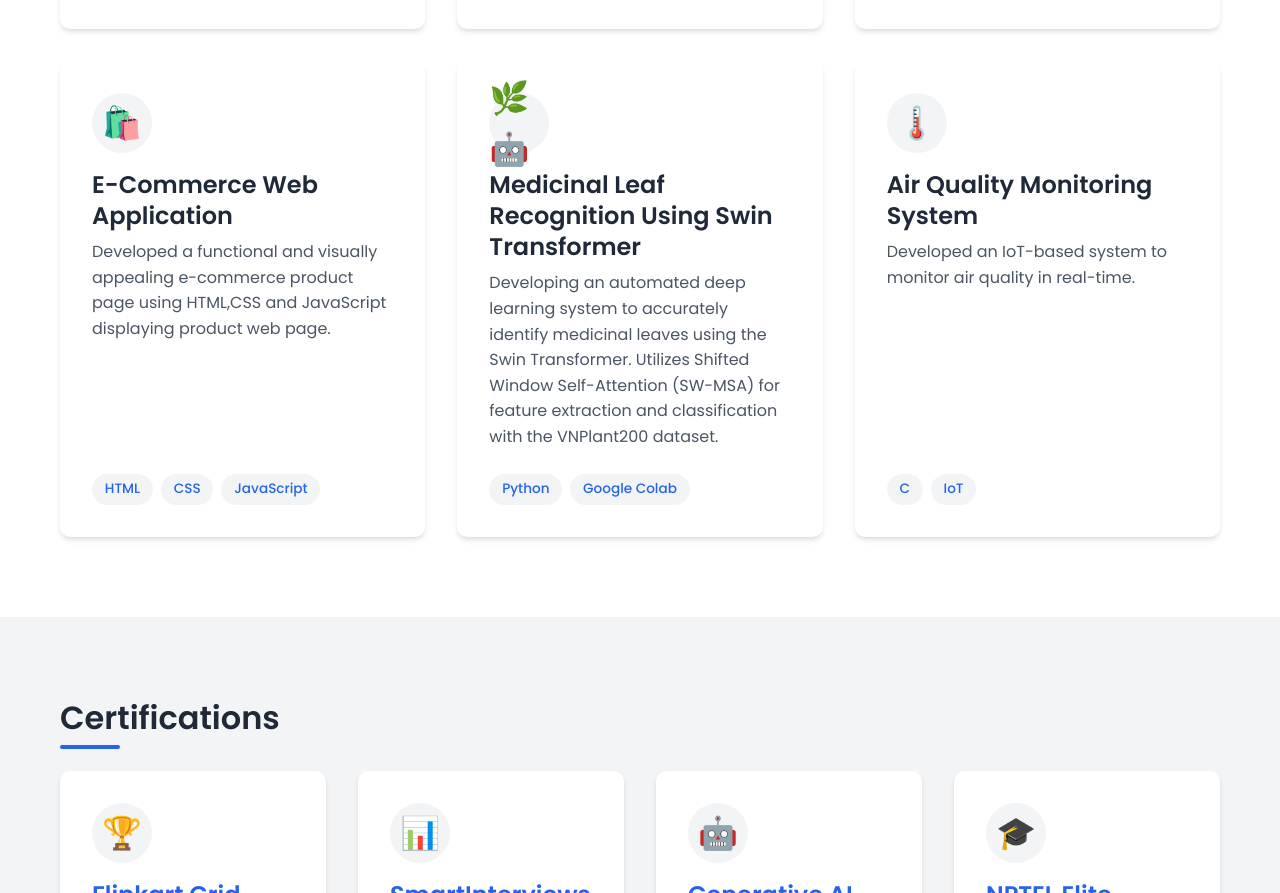
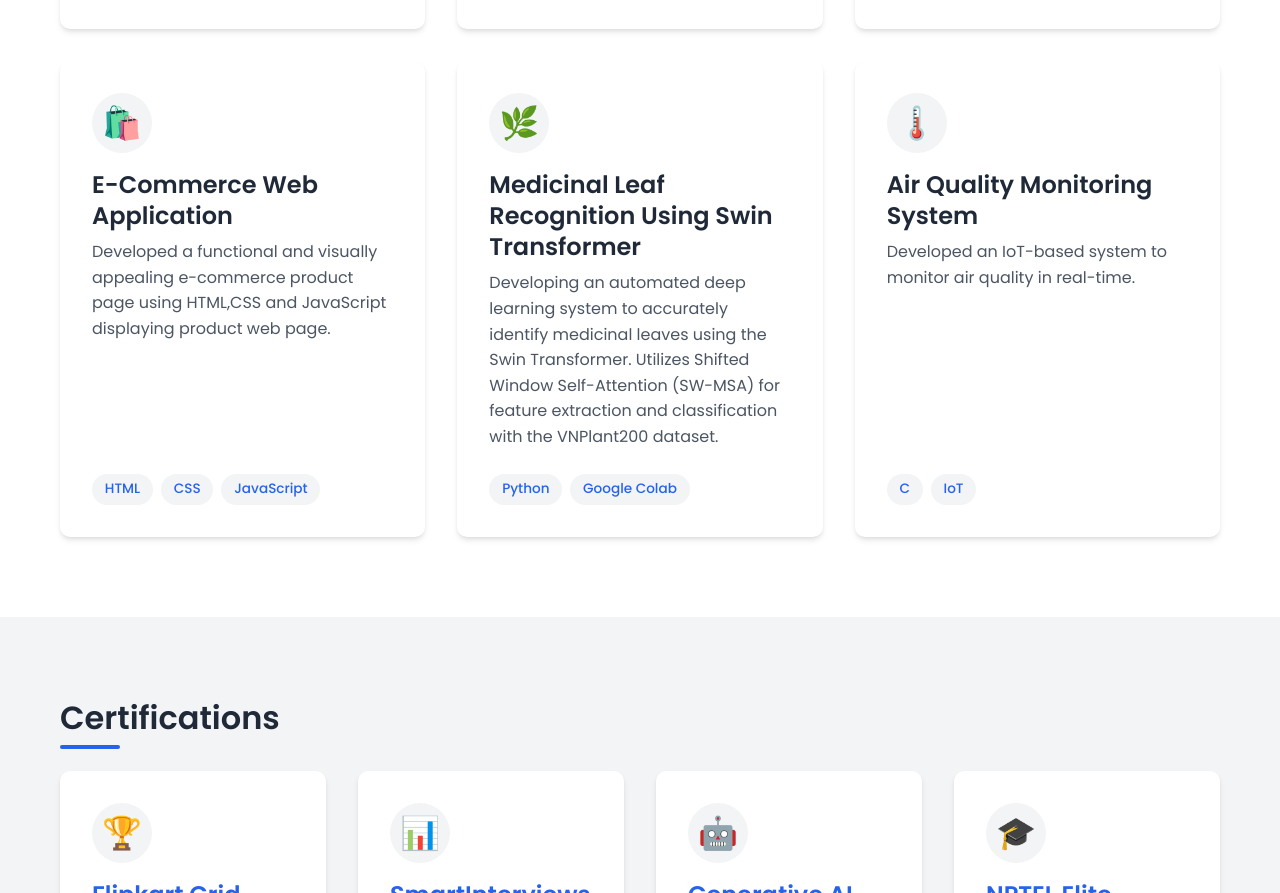
Before and after one commit to NeerumallaVivek/Vivek-s-Portfolio, a plain HTML site: page Vivek's Portfolio/index.html in a window 1280 px wide. Shown: the part 3113-4006 px from the top of the page. Drawn offline with Linux system fonts and the light colour scheme.

Commit message:
Update index.html-2

```diff
--- a/Vivek's Portfolio/index.html
+++ b/Vivek's Portfolio/index.html
@@ -76,7 +76,6 @@
                         </ul>
                     </div>
                 </div>
-
             </div>
         </div>
     </section>
@@ -187,7 +186,7 @@ features like product browsing, cart management, order placement, and item CRUD
                     </div>
                 </div>
                 <div class="project-card">
-                    <div class="project-icon">🌿🤖</div>
+                    <div class="project-icon">🌿</div>
                     <h3>Medicinal Leaf Recognition Using Swin Transformer</h3>
                     <p>
                         Developing an automated deep learning system to accurately identify medicinal leaves using the Swin Transformer.
```
